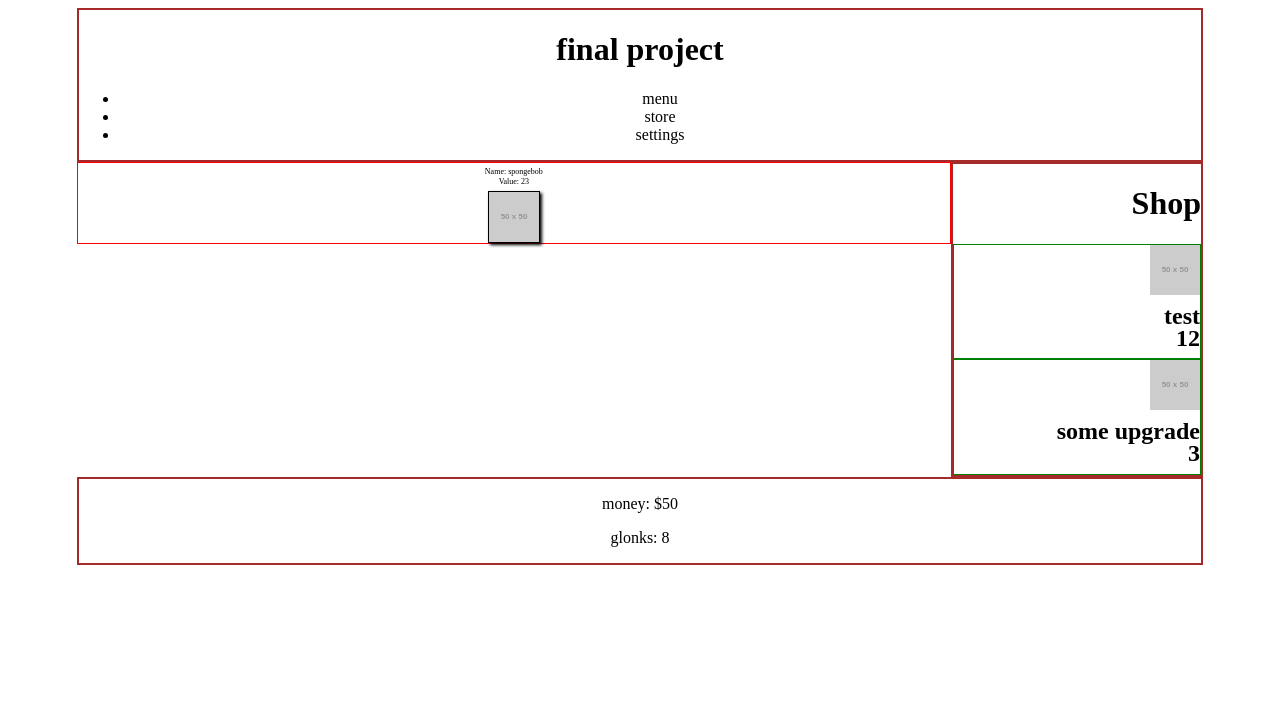
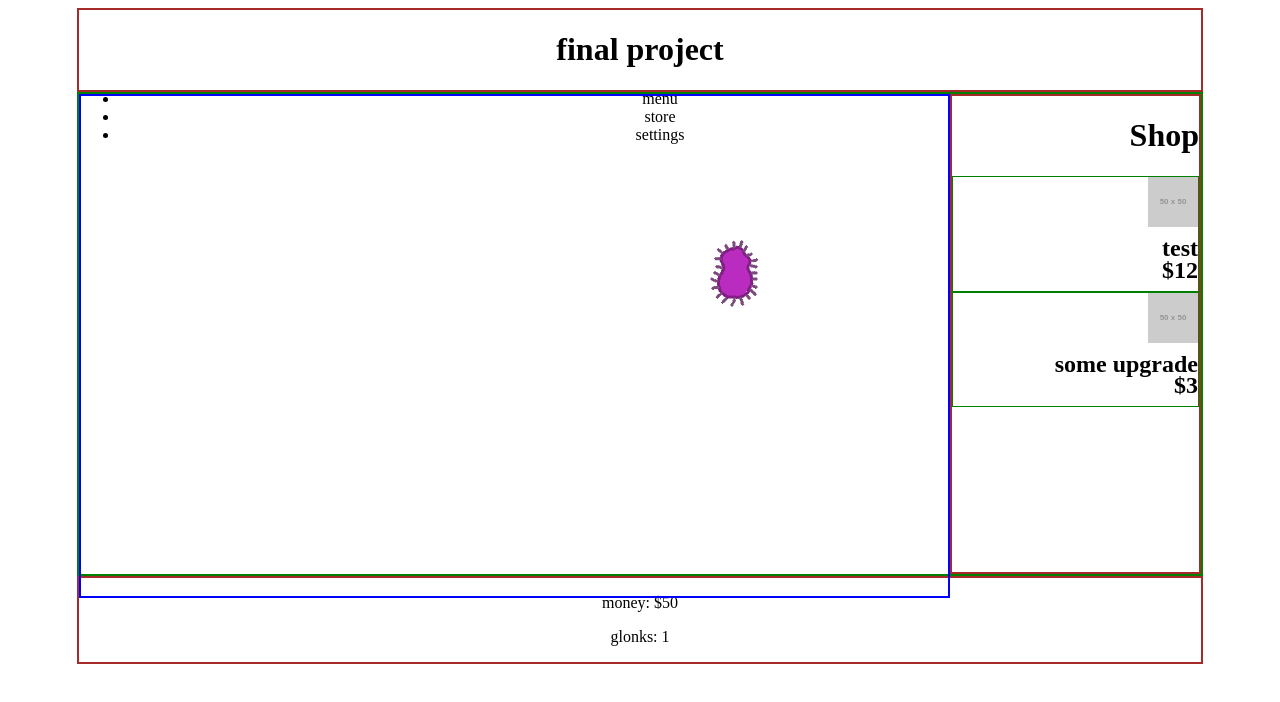
Before and after one commit to JosephHumphrey/CS-332-Final---Glonkulous, a React (Vite) app: page / in a window 1280 px wide. Shown: the top 702 px of the page. Built offline with nearby package versions, Linux system fonts and the light colour scheme.

Commit message:
Add movement, duplication, and image

```diff
--- a/src/App.tsx
+++ b/src/App.tsx
@@ -1,26 +1,63 @@
+
+import { useState } from 'react';
+
 import Footer from './Footer.tsx';
-import Header from './Header.tsx'
+import Header from './Header.tsx';
 import Field from './Field.tsx';
-import Card from './Card.tsx';
-import Button from './Button/Button.tsx';
-import Glonks from './Glonk.tsx';
 import Sidebar from './Sidebar.tsx';
+import type { GlonkData } from './Glonk.tsx';
 
 function App() {
 
-  let userMoney: number = 50;
-  let numGlonks: number = 8;
+  // Our collection of Glonks
+  const [glonks, setGlonks] = useState<GlonkData[]>([
+    { id: 1, name: "spongebob", value: 23 }
+  ]);
+
+  const [userMoney, setUserMoney] = useState<number>(50);
+  const [nextGlonkId, setNextGlonkId] = useState<number>(3);
+
+  function handleGlonkClick(id: number, shiftKey: boolean) {
+
+    // Find the Glonk that was clicked
+    const clickedGlonk = glonks.find(glonk => glonk.id === id);
+
+    if (!clickedGlonk) return;
+
+    if (shiftKey) {
+      // Duplicate that specific Glonk
+      setGlonks(prev => [
+        ...prev,
+        { ...clickedGlonk, id: nextGlonkId }
+      ]);
+
+      setNextGlonkId(prev => prev + 1);
+    }
+    else {
+      // Sell that specific Glonk
+      setUserMoney(prev => prev + clickedGlonk.value);
+
+      setGlonks(prev =>
+        prev.filter(glonk => glonk.id !== id)
+      );
+    }
+  }
 
   return(
     <>
       <Header/>
+
       <div className='midscreen'>
-        <Field/>
+        <Field
+          glonks={glonks}
+          onGlonkClick={handleGlonkClick}
+        />
         <Sidebar/>
       </div>
-      <Footer money={userMoney} glonks={numGlonks}/>
+
+      <Footer money={userMoney} glonks={glonks.length}/>
     </>
   );
 }
 
-export default App
+export default App;
--- a/src/Field.tsx
+++ b/src/Field.tsx
@@ -1,14 +1,152 @@
+
+import { useEffect, useRef, useState } from "react";
 import Glonk from "./Glonk";
+import type { GlonkData } from "./Glonk";
 
-function Field() {
+interface FieldProps {
+    glonks: GlonkData[];
+    onGlonkClick: (id: number, shiftKey: boolean) => void;
+}
 
-    let x = <Glonk name="spongebob" value={23}/>;
+interface GlonkPosition {
+    id: number;
+    x: number;
+    y: number;
+    vx: number;
+    vy: number;
+}
+
+const SPEED = 80; // Pixels per second
+
+function Field(props: FieldProps) {
+
+    const fieldRef = useRef<HTMLDivElement>(null);
+
+    const [positions, setPositions] = useState<GlonkPosition[]>([]);
+    const positionsRef = useRef<GlonkPosition[]>([]);
+
+    // Add positions for new Glonks and remove sold ones
+    useEffect(() => {
+
+        const field = fieldRef.current;
+        if (!field) return;
+
+        const width = field.clientWidth;
+        const height = field.clientHeight;
+
+        positionsRef.current = props.glonks.map(glonk => {
+
+            // Keep existing Glonk positions
+            const existing = positionsRef.current.find(
+                p => p.id === glonk.id
+            );
+
+            if (existing) return existing;
+
+            // Give new Glonks a random position and direction
+            const angle = Math.random() * Math.PI * 2;
+
+            return {
+                id: glonk.id,
+                x: Math.random() * Math.max(0, width - 120),
+                y: Math.random() * Math.max(0, height - 100),
+                vx: Math.cos(angle),
+                vy: Math.sin(angle)
+            };
+        });
+
+        setPositions([...positionsRef.current]);
+
+    }, [props.glonks]);
+
+    // Animation loop
+    useEffect(() => {
+
+        let animationId: number;
+        let lastTime = 0;
+
+        function animate(time: number) {
+
+            const field = fieldRef.current;
+
+            if (!field) return;
+
+            if (lastTime === 0) lastTime = time;
+
+            // Time elapsed, in seconds
+            const deltaTime = Math.min((time - lastTime) / 1000, 0.05);
+            lastTime = time;
+
+            const width = field.clientWidth;
+            const height = field.clientHeight;
+
+            const nextPositions = positionsRef.current.map(p => {
+
+                let x = p.x + p.vx * SPEED * deltaTime;
+                let y = p.y + p.vy * SPEED * deltaTime;
+
+                let vx = p.vx;
+                let vy = p.vy;
+
+                // Bounce off left and right walls
+                if (x <= 0) {
+                    x = 0;
+                    vx = Math.abs(vx);
+                }
+                else if (x >= width - 120) {
+                    x = Math.max(0, width - 120);
+                    vx = -Math.abs(vx);
+                }
+
+                // Bounce off top and bottom walls
+                if (y <= 0) {
+                    y = 0;
+                    vy = Math.abs(vy);
+                }
+                else if (y >= height - 100) {
+                    y = Math.max(0, height - 100);
+                    vy = -Math.abs(vy);
+                }
+
+                return { ...p, x, y, vx, vy };
+            });
+
+            positionsRef.current = nextPositions;
+            setPositions(nextPositions);
+
+            animationId = requestAnimationFrame(animate);
+        }
+
+        animationId = requestAnimationFrame(animate);
+
+        return () => cancelAnimationFrame(animationId);
+
+    }, []);
 
     return(
-        <div className="field">
-            <Glonk name="spongebob" value={23}/>
+        <div className="field" ref={fieldRef}>
+            {props.glonks.map(glonk => {
+
+                const position = positions.find(
+                    p => p.id === glonk.id
+                );
+
+                if (!position) return null;
+
+                return (
+                    <Glonk
+                        key={glonk.id}
+                        id={glonk.id}
+                        name={glonk.name}
+                        value={glonk.value}
+                        x={position.x}
+                        y={position.y}
+                        onGlonkClick={props.onGlonkClick}
+                    />
+                );
+            })}
         </div>
     );
 }
 
-export default Field
+export default Field;
--- a/src/Glonk.tsx
+++ b/src/Glonk.tsx
@@ -1,11 +1,35 @@
 
-export default function Glonk(props: {name: string, value: number}) {
+export interface GlonkData {
+    id: number;
+    name: string;
+    value: number;
+}
+
+interface GlonkProps extends GlonkData {
+    x: number;
+    y: number;
+    onGlonkClick: (id: number, shiftKey: boolean) => void;
+}
+
+export default function Glonk(props: GlonkProps) {
 
     return(
-        <div className="glonk">
-            <p>Name: {props.name ?? null}</p>
-            <p>Value: {props.value ?? null}</p>
-            <img src="https://via.placeholder.com/50" alt="glonk" />
+        <div
+            className="glonk"
+            style={{
+                position: "absolute",
+                left: props.x,
+                top: props.y
+            }}
+            onClick={(event) =>
+                props.onGlonkClick(props.id, event.shiftKey)
+            }
+        >
+
+            <img
+                src="/Glonk.png"//"https://via.placeholder.com/50"
+                alt="glonk"
+            />
         </div>
     );
 }
--- a/src/ShopItem.tsx
+++ b/src/ShopItem.tsx
@@ -5,7 +5,7 @@ function ShopItem(props: {icon: string, name: string, cost: number, description:
         <div className="shopItem">
             <img className="shopItem-icon" src={props.icon.length == 0 ? "https://via.placeholder.com/50" : props.icon} alt={props.name ?? "null"} />
             <h2 className="shopItem-name">{props.name ?? "null"}</h2>
-            <h2 className="shopItem-cost">{props.cost ?? 0}</h2>
+            <h2 className="shopItem-cost">${props.cost ?? 0}</h2>
             <p className="shopItem-description">{props.description ?? null}</p>
         </div>
     );
--- a/src/index.css
+++ b/src/index.css
@@ -64,6 +64,7 @@
 
 header {
   border: 2px solid brown;
+  height: 5rem;
 }
 
 footer {
@@ -71,8 +72,11 @@ footer {
 }
 
 .midscreen {
+  border: 2px solid green;
   display: flex;
   justify-content: flex-end;
+  height: 30rem;
+  width: auto;
 }
 
 .sidebar {
@@ -105,20 +109,29 @@ footer {
 }
 
 .field {
+  border: 2px solid blue;
   width: 100%;
+  height: 500px;
+  position: relative;
+  overflow: hidden;
 }
 
 .glonk {
+  position: absolute;
+  width: 48px;
+  height: 68px;
+  box-sizing: border-box;
   font-size: .5rem;
   line-height: 2px;
   padding: 0;
   margin: 0;
-  border: 1px solid red;
+  cursor: pointer;
+  user-select: none;
 }
 
 .glonk img {
-  border: 1px solid black;
-  box-shadow: 2px 2px 3px;
+  width: auto;
+  height: auto;
 }
 
 
```
Also changed, not shown: public/Glonk.png (added), 1 other file (tests, documents, lock files or other folders).
